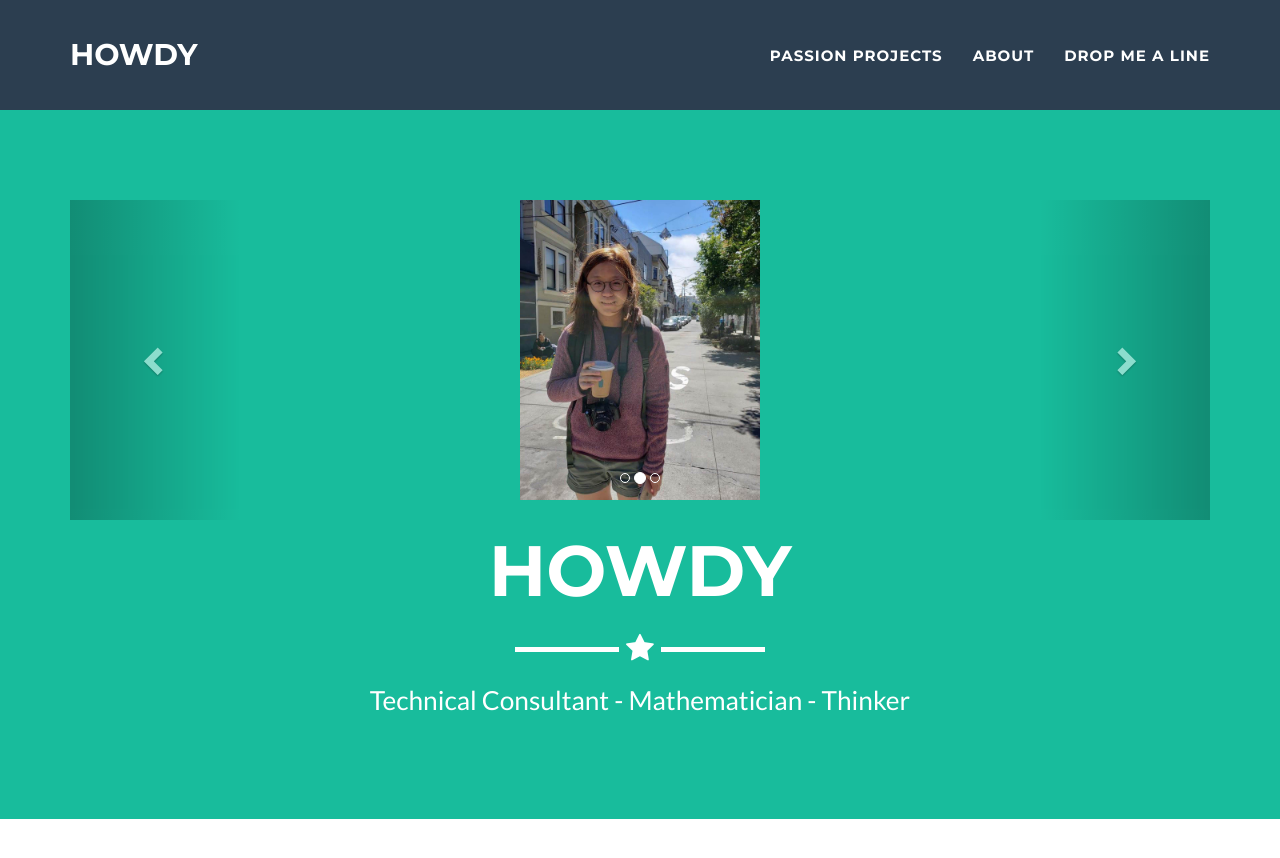
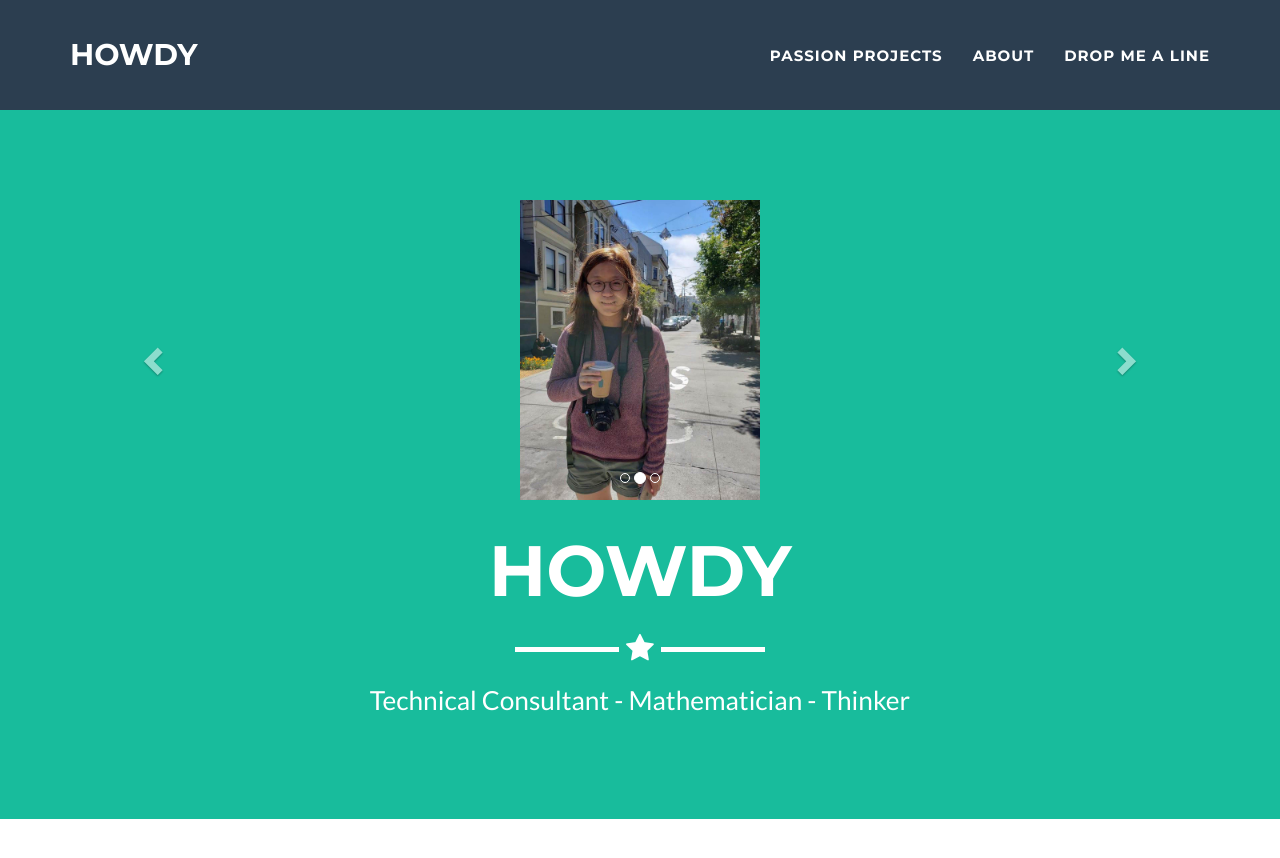
Before and after one commit to alyssaahn/alyssaahn.github.io, a Jekyll site: the page built from index.html, in a window 1280 px wide and 900 px high. Shown: the top 858 px of the window. Built offline with Jekyll 4.4.1, drawn with Linux system fonts in a browser that asks for light colours; nearby versions of some CDN libraries; library files that are not in the unit come from our copies.

Commit message:
Update header.html

```diff
--- a/_includes/header.html
+++ b/_includes/header.html
@@ -27,11 +27,11 @@
   </div>
 
   <!-- Left and right controls -->
-  <a class="left carousel-control" href="#myCarousel" data-slide="prev">
+  <a class="left carousel-control" href="#myCarousel" data-slide="prev" style = "background:none !important">
     <span class="glyphicon glyphicon-chevron-left"></span>
     <span class="sr-only">Previous</span>
   </a>
-  <a class="right carousel-control" href="#myCarousel" data-slide="next">
+  <a class="right carousel-control" href="#myCarousel" data-slide="next"  style = "background:none !important">
     <span class="glyphicon glyphicon-chevron-right"></span>
     <span class="sr-only">Next</span>
   </a>
```
